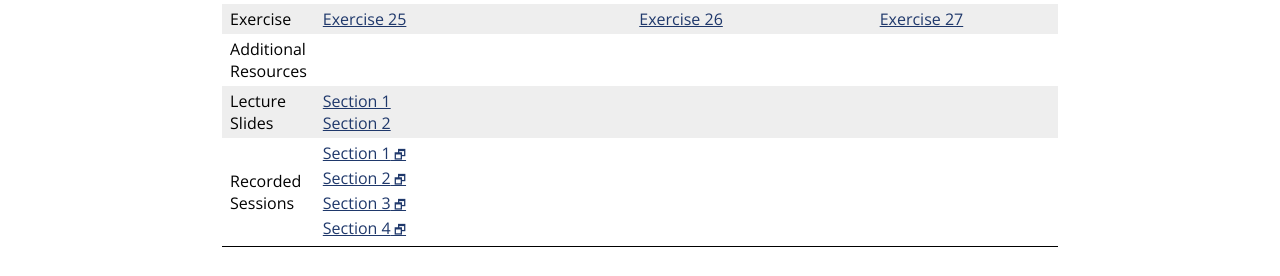
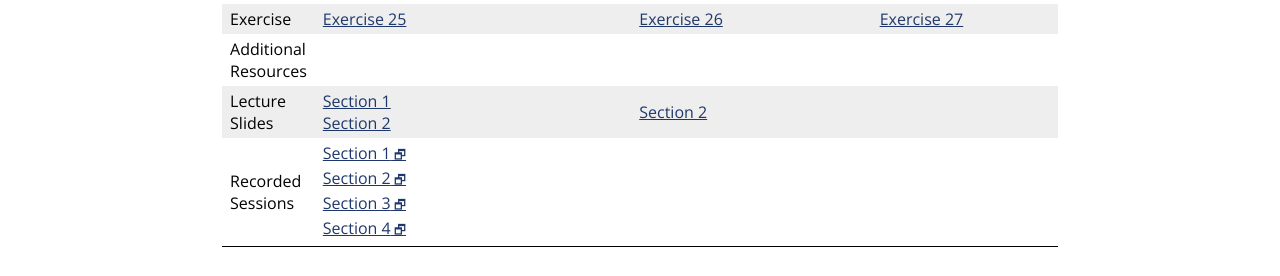
Before and after one commit to jhu-ip/cs220-s22, a Jekyll site: the page built from material.md, in a window 1280 px wide. Shown: the part 1143-1419 px from the top of the page. Built offline with Jekyll 4.4.1, drawn with Linux system fonts in a browser that asks for light colours; some web fonts are replaced.

Commit message:
Added today's slides

```diff
--- a/material.csv
+++ b/material.csv
@@ -290,6 +290,7 @@
 9,2,30-Mar,Slides,Dynamic Memory Allocation,slides/day26_dynamic_memory_allocation.pdf
 9,2,30-Mar,Recap,Day 26,questions/day26.html
 9,2,30-Mar,Exercise,Exercise 26,exercise/ex26.html
+9,2,30-Mar,LectureSlides,Section 2,slides/sec02/26.pdf
 9,3,1-Apr,Video,C++ Classes,https://jh.hosted.panopto.com/Panopto/Pages/Viewer.aspx?id=5a1a7afe-6165-4e33-9567-ae230027a431
 9,3,1-Apr,Video,Default Constructors,https://jh.hosted.panopto.com/Panopto/Pages/Viewer.aspx?id=0e485b33-028d-45e6-be18-ae230027a3d3
 9,3,1-Apr,Slides,C++ Classes,slides/day27_cpp_classes.pdf
--- a/material.md
+++ b/material.md
@@ -519,7 +519,7 @@
     <tr>
       <td>Lecture<br>Slides</td>
       <td><a href='slides/sec01/day25_notes.pdf'>Section 1</a><br><a href='slides/sec02/25.pdf'>Section 2</a></td>
-      <td></td>
+      <td><a href='slides/sec02/26.pdf'>Section 2</a></td>
       <td></td>
     </tr>
     <tr>
```
